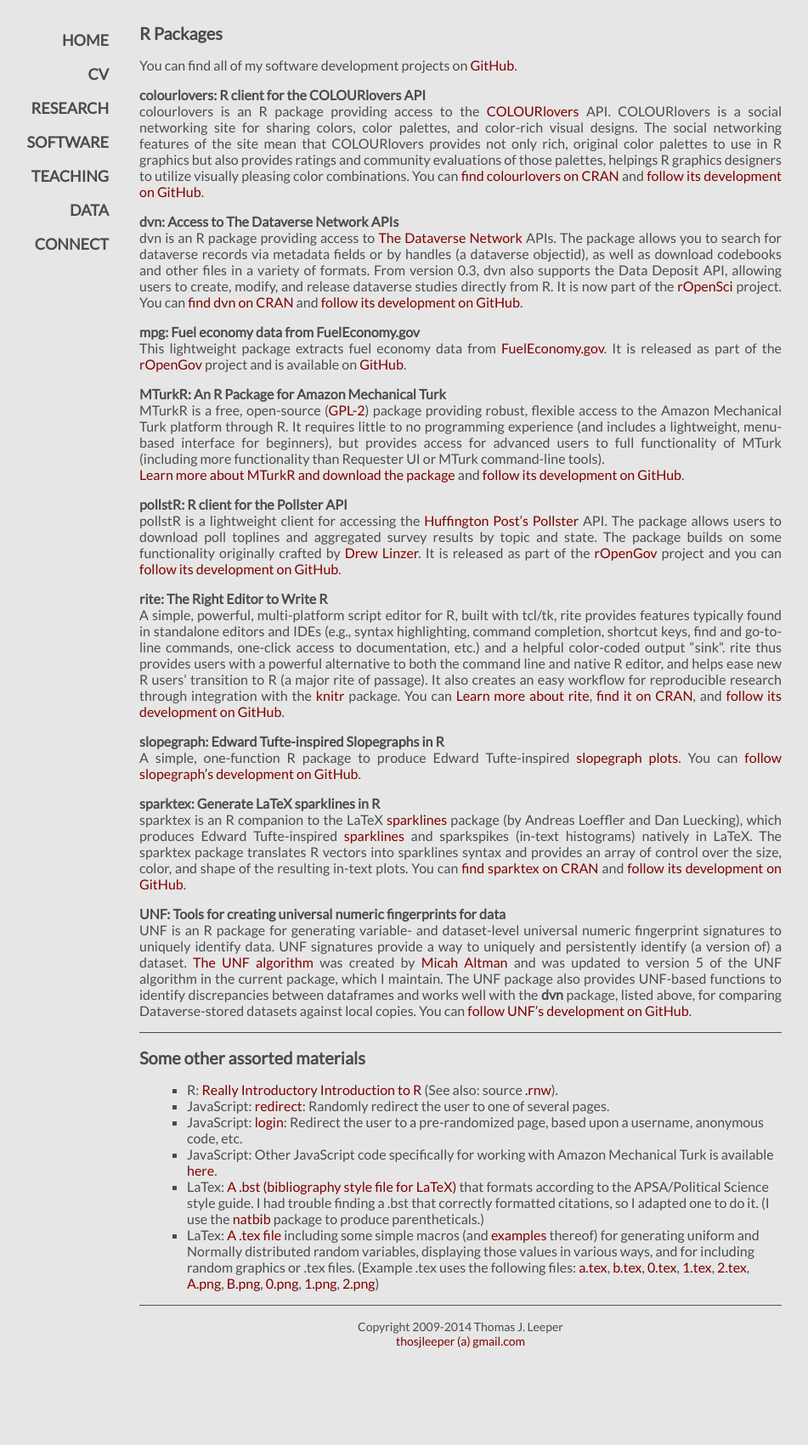
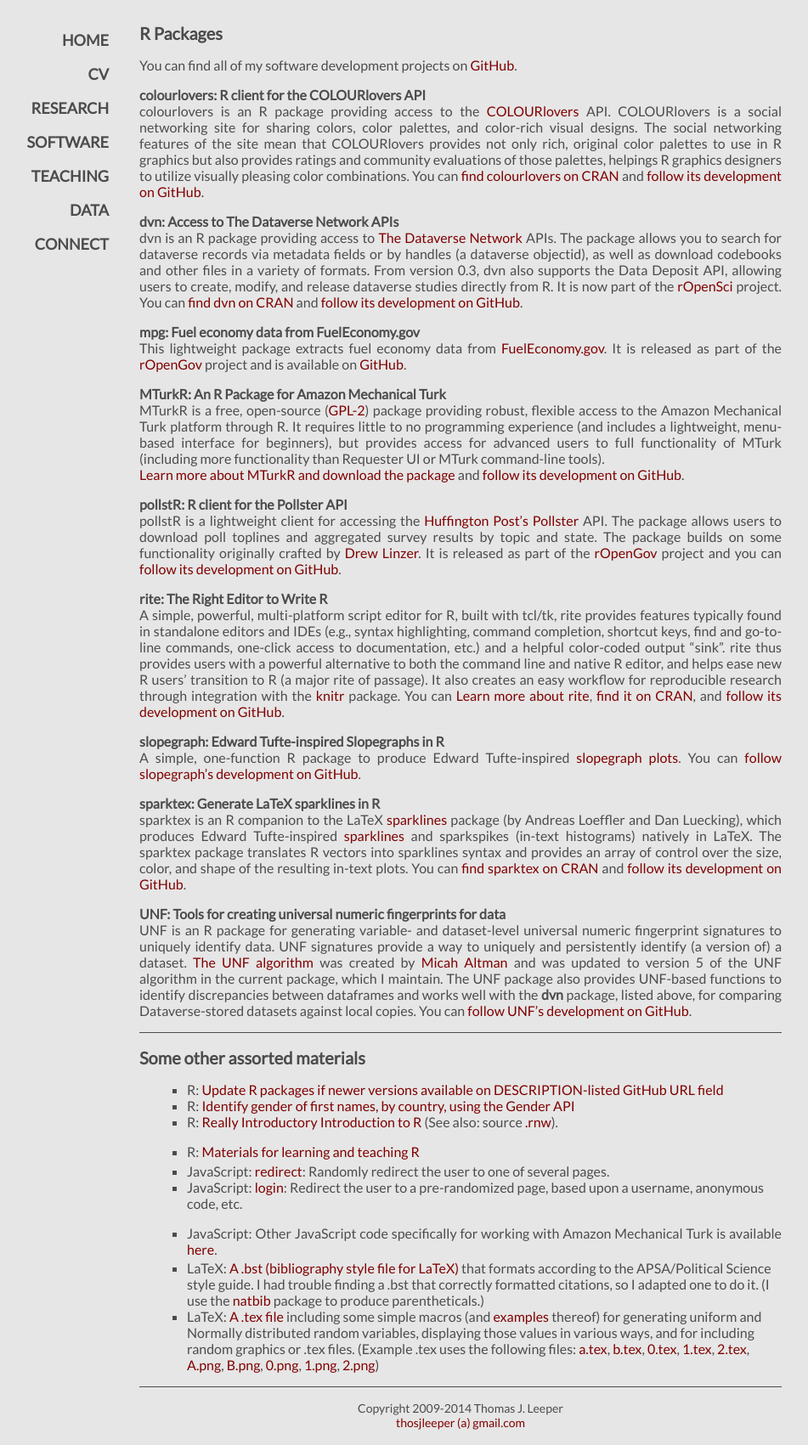
Before and after one commit to leeper/leeper.github.io, a Jekyll site: the page built from software.md, in a window 1280 px wide. Shown: the whole page at 85% size, without its empty margins (98-1049 px from the left). Built offline with Jekyll 4.4.1, drawn with Linux system fonts in a browser that asks for light colours; before the commit the page ends 1605 px from its top, so only the background shows below that.

Commit message:
update links to gists

```diff
--- a/software.md
+++ b/software.md
@@ -45,10 +45,15 @@
 ---
 ## Some other assorted materials ##
 
+* R: [Update R packages if newer versions available on DESCRIPTION-listed GitHub URL field](https://gist.github.com/leeper/9123584)
+* R: [Identify gender of first names, by country, using the Gender API](https://gist.github.com/leeper/9021068)
 * R: [Really Introductory Introduction to R](http://thomasleeper.com/Rcourse/Intro2R/Intro2R.pdf) (See also: source [.rnw](http://thomasleeper.com/Rcourse/Intro2R/Intro2R.rnw)).
+* R: [Materials for learning and teaching R](http://thomasleeper.com/Rcourse/)
+
 * JavaScript: [redirect](https://github.com/leeper/leeper.github.io/blob/master/code/javascript/redirect.html): Randomly redirect the user to one of several pages.
 * JavaScript: [login](https://github.com/leeper/leeper.github.io/blob/master/code/javascript/login.html): Redirect the user to a pre-randomized page, based upon a username, anonymous code, etc.
 * JavaScript: Other JavaScript code specifically for working with Amazon Mechanical Turk is available [here](MTurkR/index.html).
-* LaTex: [A .bst (bibliography style file for LaTeX)](https://github.com/leeper/leeper.github.io/blob/master/code/tex/apsa-leeper.bst) that formats according to the APSA/Political Science style guide. I had trouble finding a .bst that correctly formatted citations, so I adapted one to do it. (I use the [natbib](http://www.ctan.org/tex-archive/macros/latex/contrib/natbib/) package to produce parentheticals.)
-* LaTex:  [A .tex file](https://github.com/leeper/leeper.github.io/blob/master/code/tex/random.tex) including some simple macros (and [examples](code/tex/random.pdf) thereof) for generating uniform and Normally distributed random variables, displaying those values in various ways, and for including random graphics or .tex files. (Example .tex uses the following files:
+
+* LaTeX: [A .bst (bibliography style file for LaTeX)](https://github.com/leeper/leeper.github.io/blob/master/code/tex/apsa-leeper.bst) that formats according to the APSA/Political Science style guide. I had trouble finding a .bst that correctly formatted citations, so I adapted one to do it. (I use the [natbib](http://www.ctan.org/tex-archive/macros/latex/contrib/natbib/) package to produce parentheticals.)
+* LaTeX:  [A .tex file](https://github.com/leeper/leeper.github.io/blob/master/code/tex/random.tex) including some simple macros (and [examples](code/tex/random.pdf) thereof) for generating uniform and Normally distributed random variables, displaying those values in various ways, and for including random graphics or .tex files. (Example .tex uses the following files:
 [a.tex](code/tex/a.tex), [b.tex](code/tex/b.tex), [0.tex](code/tex/0.tex), [1.tex](code/tex/1.tex), [2.tex](code/tex/2.tex), [A.png](code/tex/A.png), [B.png](code/tex/B.png), [0.png](code/tex/0.png), [1.png](code/tex/1.png), [2.png](code/tex/2.png))
```
